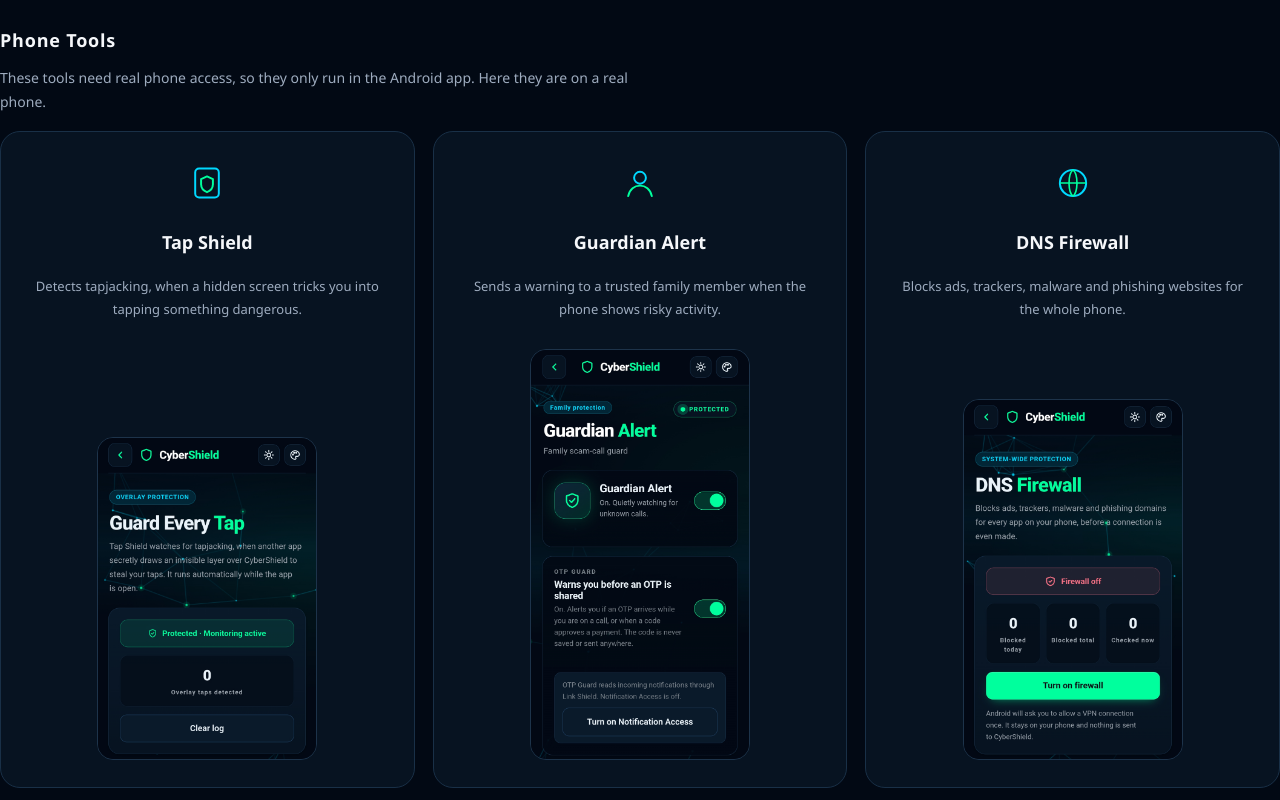
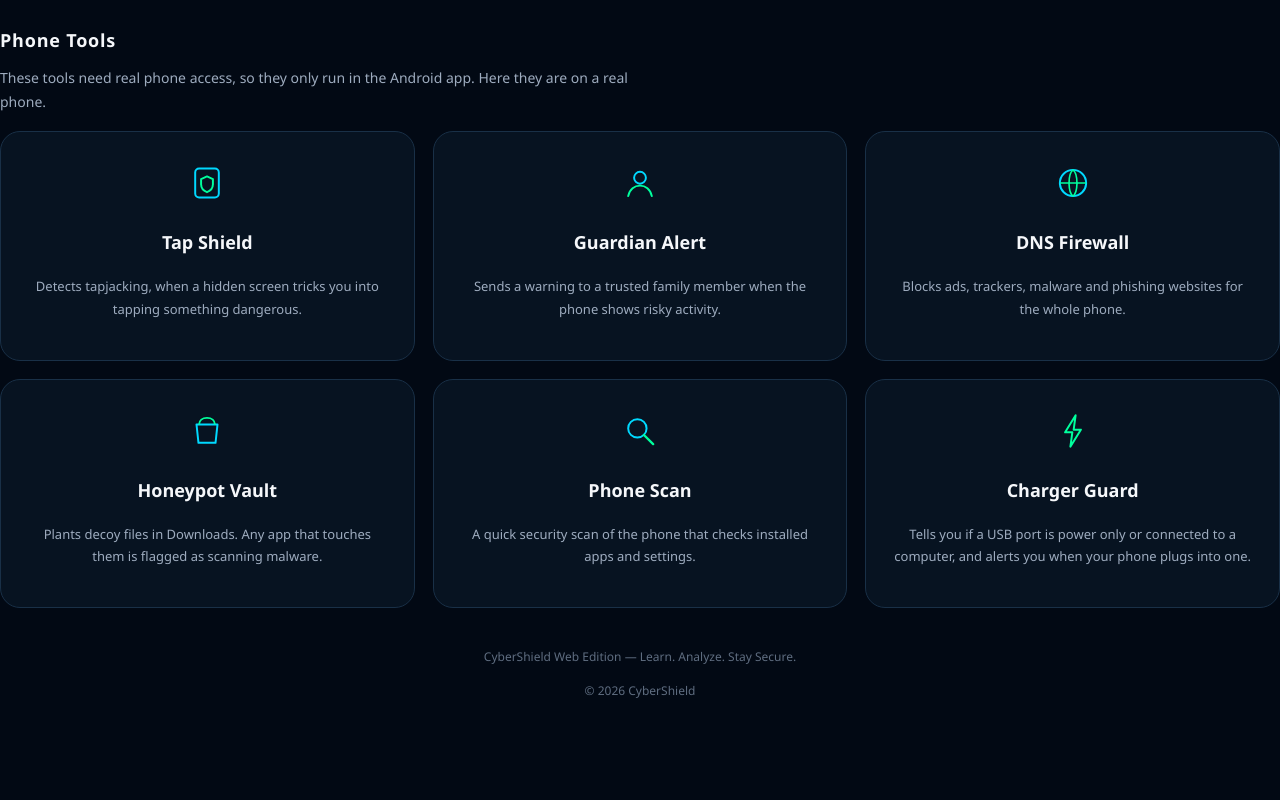
Before and after one commit to MusharafNizamuddin-dev/Cybershield, a plain HTML site: page index.html in a window 1280 px wide. Shown: the part 1340-2140 px from the top of the page. After the commit the page ends 2049 px from the top, so only its background shows below. Drawn offline with Linux system fonts and the light colour scheme; animation ran at ten frames a second.

Commit message:
Add files via upload

```diff
--- a/index.html
+++ b/index.html
@@ -336,7 +336,7 @@ button:active{
     The web edition of CyberShield brings the core protection tools
     from our Android app to any browser — scan QR codes,
     analyze logs, and detect fraud in seconds.
-</p><div class="ps-dl"><a class="btn ps-apk" id="psApk" href="CyberShield.apk" download><svg width="20" height="20" viewBox="0 0 24 24" fill="none" stroke="#00130b" stroke-width="2.4" stroke-linecap="round" stroke-linejoin="round"><path d="M12 3v12"/><path d="M7 11l5 5 5-5"/><path d="M5 20h14"/></svg>Get the Android app</a><div class="ps-note" id="psNote"></div></div></section><div class="tool-section"><h2 class="tool-heading">
+</p><div class="ps-dl"><a class="btn ps-apk" id="psApk" href="cybershield.apk" download><svg width="20" height="20" viewBox="0 0 24 24" fill="none" stroke="#00130b" stroke-width="2.4" stroke-linecap="round" stroke-linejoin="round"><path d="M12 3v12"/><path d="M7 11l5 5 5-5"/><path d="M5 20h14"/></svg>Get the Android app</a><div class="ps-note" id="psNote"></div></div></section><div class="tool-section"><h2 class="tool-heading">
     Security Tools
 </h2><style>
 /* ---------- Website Protection panel ---------- */
@@ -716,12 +716,12 @@ Open RATGuard
 .ps-shot img+span{display:none}
 .ps-card .ps-cap{font-size:12px;color:#7f8da0;margin:12px 0 0;flex-grow:0}
 </style><div class="tool-section" id="phone-tools"><h2 class="tool-heading">Phone Tools</h2><p class="ps-intro">These tools need real phone access, so they only run in the Android app. Here they are on a real phone.</p><div class="grid">
-<div class="card ps-card" data-glow><div class="icon"><svg width="42" height="42" viewBox="0 0 64 64" fill="none" xmlns="http://www.w3.org/2000/svg"><rect x="14" y="10" width="36" height="44" rx="6" stroke="#00d9ff" stroke-width="3"/><path d="M32 22l9 4v8c0 6-4 10-9 12-5-2-9-6-9-12v-8z" stroke="#00ff9d" stroke-width="3" stroke-linejoin="round"/></svg></div><h2>Tap Shield</h2><p>Detects tapjacking, when a hidden screen tricks you into tapping something dangerous.</p><div class="ps-shots"><div class="ps-shot"><img src="tap-shield.png" alt="Tap Shield screenshot" loading="lazy" onerror="this.remove()"><span>Screenshot coming soon</span></div></div></div>
-<div class="card ps-card" data-glow><div class="icon"><svg width="42" height="42" viewBox="0 0 64 64" fill="none" xmlns="http://www.w3.org/2000/svg"><circle cx="32" cy="24" r="9" stroke="#00d9ff" stroke-width="3"/><path d="M14 52c2-11 10-16 18-16s16 5 18 16" stroke="#00ff9d" stroke-width="3" stroke-linecap="round"/></svg></div><h2>Guardian Alert</h2><p>Sends a warning to a trusted family member when the phone shows risky activity.</p><div class="ps-shots"><div class="ps-shot"><img src="guardian-alert.png" alt="Guardian Alert screenshot" loading="lazy" onerror="this.remove()"><span>Screenshot coming soon</span></div></div></div>
-<div class="card ps-card" data-glow><div class="icon"><svg width="42" height="42" viewBox="0 0 64 64" fill="none" xmlns="http://www.w3.org/2000/svg"><circle cx="32" cy="32" r="20" stroke="#00d9ff" stroke-width="3"/><path d="M12 32h40M32 12c8 6 8 34 0 40M32 12c-8 6-8 34 0 40" stroke="#00ff9d" stroke-width="2.5"/></svg></div><h2>DNS Firewall</h2><p>Blocks ads, trackers, malware and phishing websites for the whole phone.</p><div class="ps-shots"><div class="ps-shot"><img src="dns-firewall.png" alt="DNS Firewall screenshot" loading="lazy" onerror="this.remove()"><span>Screenshot coming soon</span></div></div></div>
-<div class="card ps-card" data-glow><div class="icon"><svg width="42" height="42" viewBox="0 0 64 64" fill="none" xmlns="http://www.w3.org/2000/svg"><path d="M16 22h32l-3 28H19z" stroke="#00d9ff" stroke-width="3" stroke-linejoin="round"/><path d="M20 22c0-6 5-10 12-10s12 4 12 10" stroke="#00ff9d" stroke-width="3"/></svg></div><h2>Honeypot Vault</h2><p>Plants decoy files in Downloads. Any app that touches them is flagged as scanning malware.</p><div class="ps-shots"><div class="ps-shot"><img src="honeypot.png" alt="Honeypot screenshot" loading="lazy" onerror="this.remove()"><span>Screenshot coming soon</span></div></div></div>
-<div class="card ps-card" data-glow><div class="icon"><svg width="42" height="42" viewBox="0 0 64 64" fill="none" xmlns="http://www.w3.org/2000/svg"><circle cx="28" cy="28" r="14" stroke="#00d9ff" stroke-width="3"/><path d="M38 38l14 14" stroke="#00ff9d" stroke-width="3.5" stroke-linecap="round"/></svg></div><h2>Phone Scan</h2><p>A quick security scan of the phone that checks installed apps and settings.</p><div class="ps-shots"><div class="ps-shot"><img src="phone-scan.png" alt="Phone Scan screenshot" loading="lazy" onerror="this.remove()"><span>Screenshot coming soon</span></div></div></div>
-<div class="card ps-card" data-glow><div class="icon"><svg width="42" height="42" viewBox="0 0 64 64" fill="none" xmlns="http://www.w3.org/2000/svg"><path d="M36 8L20 34h11l-3 22 16-26H33z" stroke="#00ff9d" stroke-width="3" stroke-linejoin="round"/></svg></div><h2>Charger Guard</h2><p>Tells you if a USB port is power only or connected to a computer, and alerts you when your phone plugs into one.</p><div class="ps-shots two"><div class="ps-shot"><img src="charger-guard-green.png" alt="Charger Guard safe screen" loading="lazy" onerror="this.remove()"><span>Safe</span></div><div class="ps-shot"><img src="charger-guard-red.png" alt="Charger Guard danger screen" loading="lazy" onerror="this.remove()"><span>Danger</span></div></div><p class="ps-cap">Both screens use the app's built-in simulate mode.</p></div>
+<div class="card ps-card" data-glow><div class="icon"><svg width="42" height="42" viewBox="0 0 64 64" fill="none" xmlns="http://www.w3.org/2000/svg"><rect x="14" y="10" width="36" height="44" rx="6" stroke="#00d9ff" stroke-width="3"/><path d="M32 22l9 4v8c0 6-4 10-9 12-5-2-9-6-9-12v-8z" stroke="#00ff9d" stroke-width="3" stroke-linejoin="round"/></svg></div><h2>Tap Shield</h2><p>Detects tapjacking, when a hidden screen tricks you into tapping something dangerous.</p></div>
+<div class="card ps-card" data-glow><div class="icon"><svg width="42" height="42" viewBox="0 0 64 64" fill="none" xmlns="http://www.w3.org/2000/svg"><circle cx="32" cy="24" r="9" stroke="#00d9ff" stroke-width="3"/><path d="M14 52c2-11 10-16 18-16s16 5 18 16" stroke="#00ff9d" stroke-width="3" stroke-linecap="round"/></svg></div><h2>Guardian Alert</h2><p>Sends a warning to a trusted family member when the phone shows risky activity.</p></div>
+<div class="card ps-card" data-glow><div class="icon"><svg width="42" height="42" viewBox="0 0 64 64" fill="none" xmlns="http://www.w3.org/2000/svg"><circle cx="32" cy="32" r="20" stroke="#00d9ff" stroke-width="3"/><path d="M12 32h40M32 12c8 6 8 34 0 40M32 12c-8 6-8 34 0 40" stroke="#00ff9d" stroke-width="2.5"/></svg></div><h2>DNS Firewall</h2><p>Blocks ads, trackers, malware and phishing websites for the whole phone.</p></div>
+<div class="card ps-card" data-glow><div class="icon"><svg width="42" height="42" viewBox="0 0 64 64" fill="none" xmlns="http://www.w3.org/2000/svg"><path d="M16 22h32l-3 28H19z" stroke="#00d9ff" stroke-width="3" stroke-linejoin="round"/><path d="M20 22c0-6 5-10 12-10s12 4 12 10" stroke="#00ff9d" stroke-width="3"/></svg></div><h2>Honeypot Vault</h2><p>Plants decoy files in Downloads. Any app that touches them is flagged as scanning malware.</p></div>
+<div class="card ps-card" data-glow><div class="icon"><svg width="42" height="42" viewBox="0 0 64 64" fill="none" xmlns="http://www.w3.org/2000/svg"><circle cx="28" cy="28" r="14" stroke="#00d9ff" stroke-width="3"/><path d="M38 38l14 14" stroke="#00ff9d" stroke-width="3.5" stroke-linecap="round"/></svg></div><h2>Phone Scan</h2><p>A quick security scan of the phone that checks installed apps and settings.</p></div>
+<div class="card ps-card" data-glow><div class="icon"><svg width="42" height="42" viewBox="0 0 64 64" fill="none" xmlns="http://www.w3.org/2000/svg"><path d="M36 8L20 34h11l-3 22 16-26H33z" stroke="#00ff9d" stroke-width="3" stroke-linejoin="round"/></svg></div><h2>Charger Guard</h2><p>Tells you if a USB port is power only or connected to a computer, and alerts you when your phone plugs into one.</p></div>
 </div></div><script>
 (function(){
 var a=document.getElementById("psApk"),n=document.getElementById("psNote");
```
